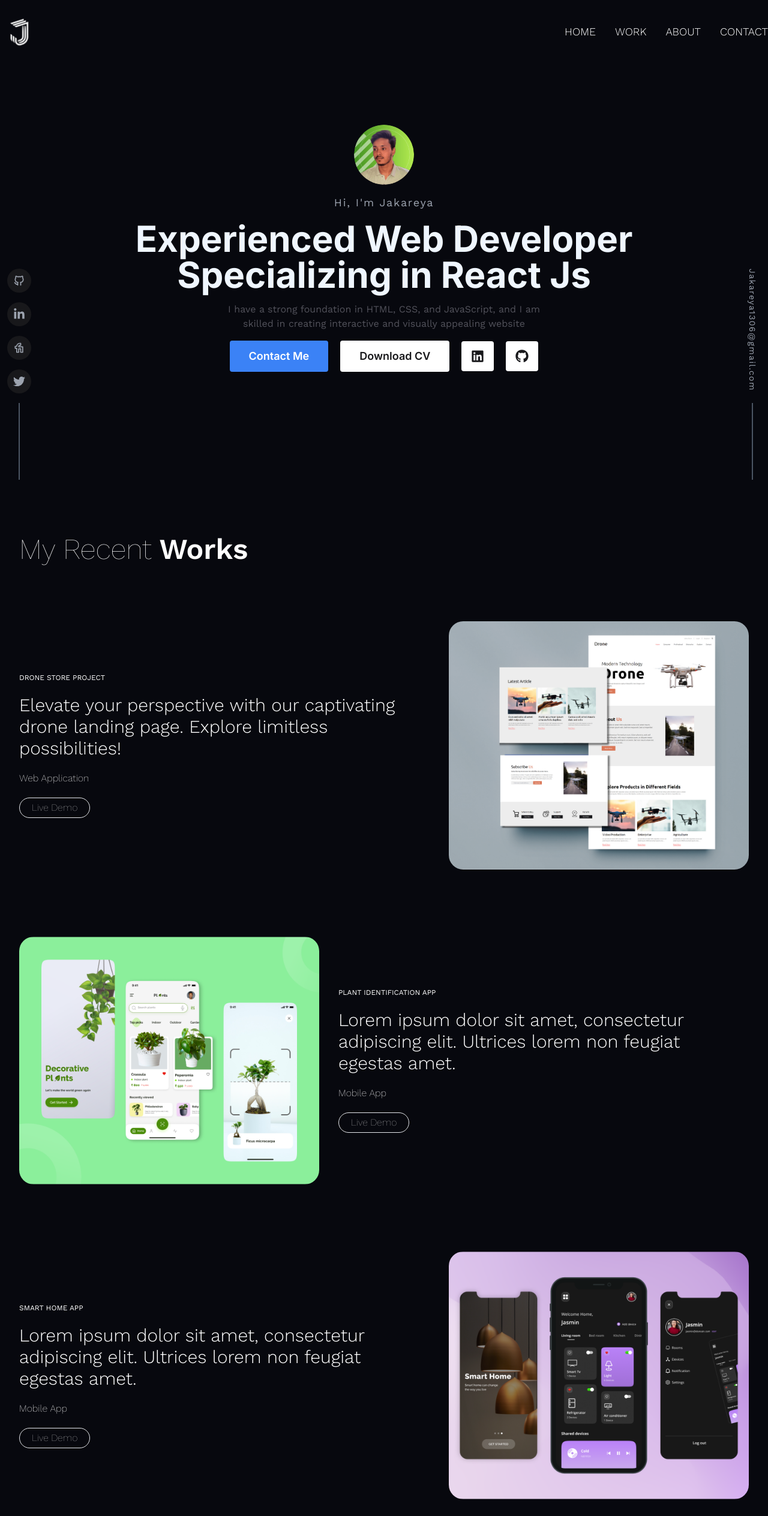
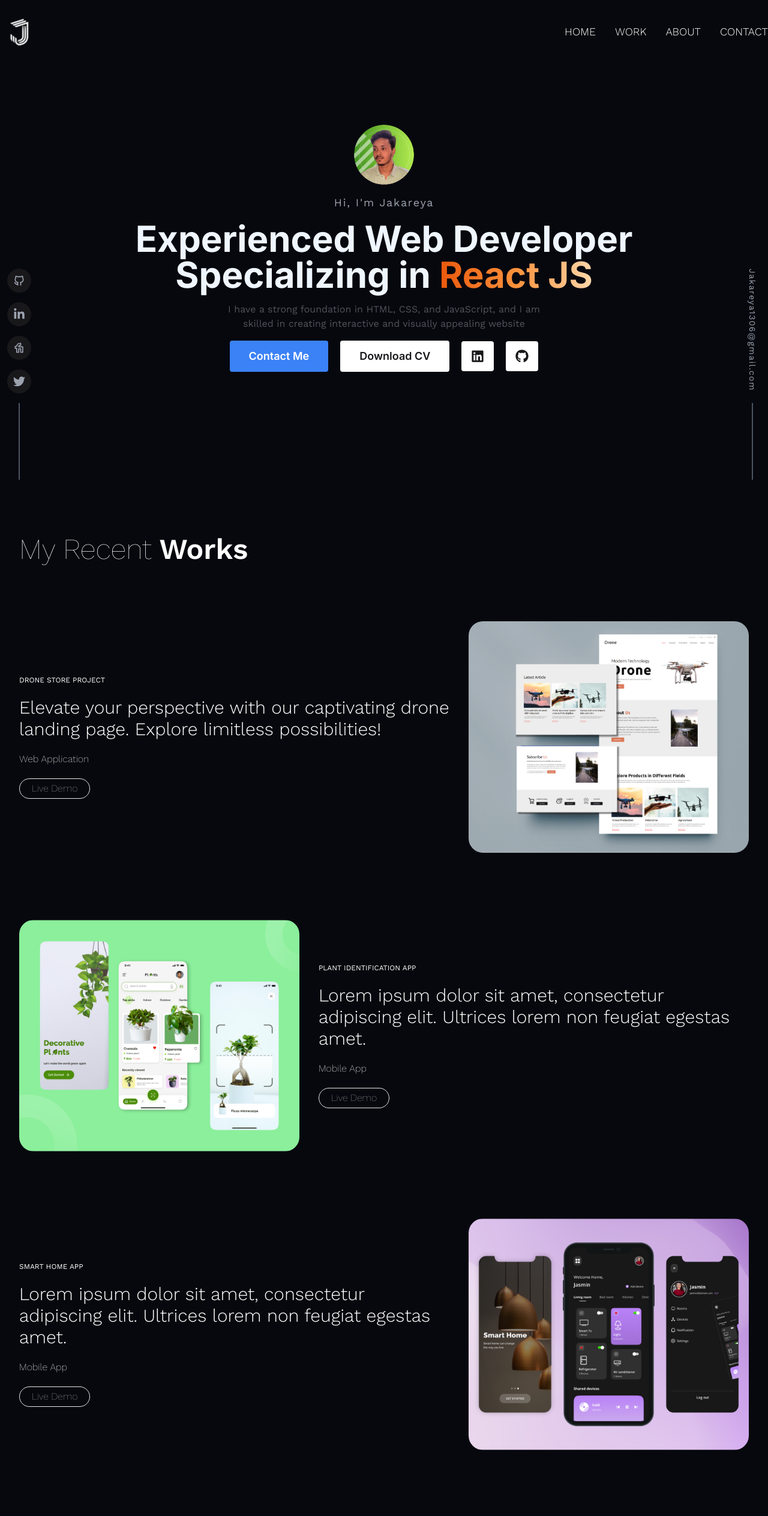
Before and after one commit to jakareya76/portfolio, a Next.js app: page / in a window 1280 px wide. Shown: the top 2528 px of the page at 60% size. Built offline with nearby package versions, Linux system fonts and the light colour scheme.

Commit message:
make hero section look cool

```diff
--- a/src/app/page.jsx
+++ b/src/app/page.jsx
@@ -13,7 +13,7 @@ const HomePage = () => {
       <LeftSide />
 
       {/* Hero Section */}
-      <section id="hero" className="py-16 f md:py-24 2xl:py-32 md:px-8 xl:px-4">
+      <section id="hero" className="py-24">
         <div className="p-4">
           <Hero />
         </div>
--- a/src/components/Hero.jsx
+++ b/src/components/Hero.jsx
@@ -22,14 +22,17 @@ const Hero = () => {
       >
         Hi, I'm Jakareya
       </motion.h3>
-      <motion.h2
+      <motion.p
         initial={{ y: 10, opacity: 0 }}
         animate={{ y: 0, opacity: 1 }}
         transition={{ duration: 0.5, delay: 0.7 }}
-        className="text-[30px] font-inter text-center  text-blue-50 font-bold flex flex-col md:text-5xl sm:text-4xl lg:text-6xl 2xl:text-[76px]"
+        className="text-[30px] font-inter text-center leading-none text-blue-50 font-bold  md:text-5xl sm:text-4xl lg:text-6xl 2xl:text-[76px]"
       >
-        Experienced Web Developer Specializing in React Js
-      </motion.h2>
+        Experienced Web Developer Specializing in{" "}
+        <span className="inline-block text-transparent bg-gradient-to-r from-orange-600 via-orange-400 to-orange-200 bg-clip-text">
+          React JS
+        </span>
+      </motion.p>
       <motion.p
         initial={{ y: 10, opacity: 0 }}
         animate={{ y: 0, opacity: 1 }}
--- a/src/components/ProjectCard.jsx
+++ b/src/components/ProjectCard.jsx
@@ -4,6 +4,7 @@ import Link from "next/link";
 const ProjectCard = ({ title, description, image, category, link }) => {
   return (
     <div className="flex flex-col-reverse items-center justify-between gap-8 portfolio__container lg:flex-row">
+      <Link href={link} target="_blank">
         <Image
           src={image}
           width={600}
@@ -11,6 +12,7 @@ const ProjectCard = ({ title, description, image, category, link }) => {
           className="w-[400px] h-auto object-cover cursor-pointer duration-200 rounded-3xl hover:scale-105 xl:w-[500px] 2xl:w-[600px]"
           alt="img"
         />
+      </Link>
       <div className="flex flex-col items-start gap-5 text-white">
         <h3 className="text-xs uppercase">{title}</h3>
         <p className="max-w-3xl font-[300] sm:text-xl md:text-2xl xl:text-3xl 2xl:text-4xl">
--- a/src/constants/index.js
+++ b/src/constants/index.js
@@ -9,7 +9,7 @@ export const myWork = [
       "Elevate your perspective with our captivating drone landing page. Explore limitless possibilities!",
     category: "Web Application",
     image: "/project_one.png",
-    link: "https://drone-landing-page.vercel.app",
+    link: "https://dine-ease-5606f.web.app",
   },
   {
     id: 1,
@@ -18,7 +18,7 @@ export const myWork = [
       "Lorem ipsum dolor sit amet, consectetur adipiscing elit. Ultrices lorem non feugiat egestas amet.",
     category: "Mobile App",
     image: "/plant.png",
-    link: "#",
+    link: "https://headline-hub-762d6.web.app",
   },
   {
     id: 2,
@@ -27,7 +27,16 @@ export const myWork = [
       "Lorem ipsum dolor sit amet, consectetur adipiscing elit. Ultrices lorem non feugiat egestas amet.",
     category: "Mobile App",
     image: "/smart.png",
-    link: "#",
+    link: "https://other-options.web.app",
+  },
+  {
+    id: 3,
+    title: "Smart Home App",
+    description:
+      "Lorem ipsum dolor sit amet, consectetur adipiscing elit. Ultrices lorem non feugiat egestas amet.",
+    category: "Mobile App",
+    image: "/smart.png",
+    link: "https://genius-cars-1c8ed.web.app",
   },
 ];
 
```
Lines whose indentation alone changed are shown as unchanged.
